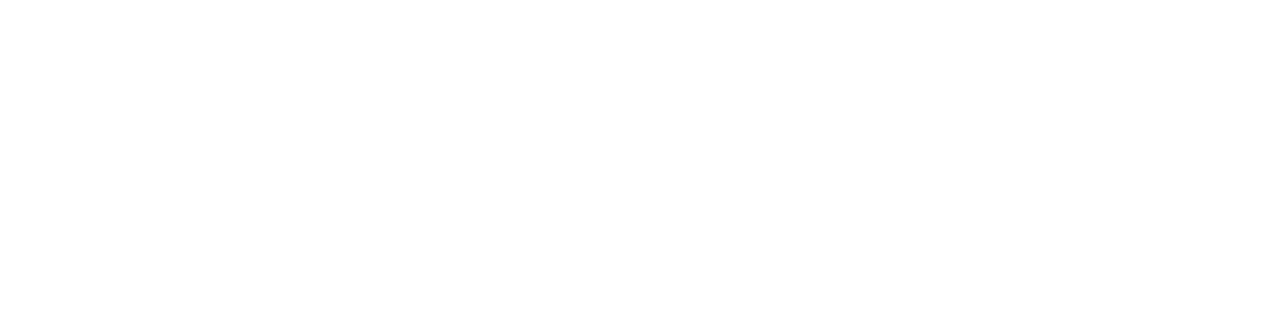
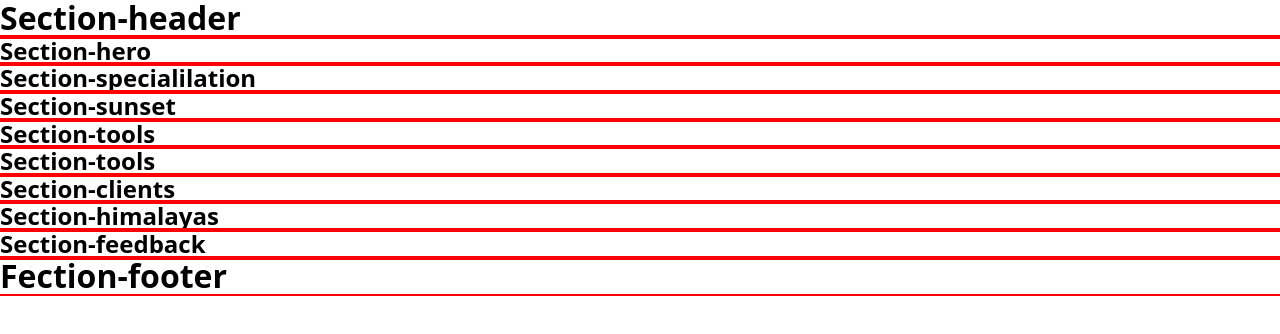
Before and after one commit to Dev3773/a-studio, a plain HTML site: page index.html in a window 1280 px wide. Drawn offline with nearby package versions, Linux system fonts and the light colour scheme.

Commit message:
added scss partshals

```diff
--- a/index.html
+++ b/index.html
@@ -19,16 +19,66 @@
 
 <body>
   <!-- Header section -->
-  <header>
-    <!-- logo -->
+  <header class="section header">
+    <div class="container">
+      <h1>Section-header</h1>
+      <!-- logo -->
 
-    <!-- Navigation -->
-    <nav>
+      <!-- Navigation -->
+      <nav>
 
-    </nav>
+      </nav>
+    </div>
   </header>
-  <main></main>
-  <footer></footer>
+
+  <main>
+    <section class="section hero">
+      <div class="container">
+        <h1>Section-hero</h1>
+      </div>
+
+    </section>
+    <section class="section specialilation">
+      <div class="container">
+        <h1>Section-specialilation</h1>
+      </div>
+    </section>
+    <section class="section sunset">
+      <div class="container">
+        <h1>Section-sunset</h1>
+      </div>
+    </section>
+    <section class="section tools">
+      <div class="container">
+        <h1>Section-tools</h1>
+      </div>
+    </section>
+    <section class="section leafs">
+      <div class="container">
+        <h1>Section-tools</h1>
+      </div>
+    </section>
+    <section class="section clients">
+      <div class="container">
+        <h1>Section-clients</h1>
+      </div>
+    </section>
+    <section class="section himalayas">
+      <div class="container">
+        <h1>Section-himalayas</h1>
+      </div>
+    </section>
+    <section class="section feedback">
+      <div class="container">
+        <h1>Section-feedback</h1>
+      </div>
+    </section>
+  </main>
+  <footer class="section footer">
+    <div class="container">
+      <h1>Fection-footer</h1>
+    </div>
+  </footer>
 
   <script src="./js/script.js" type="module"></script>
 
--- a/sass/components/_container.scss
+++ b/sass/components/_container.scss
@@ -1,10 +1,9 @@
 .container {
-  width: 100%;
-  padding-left: 15px;
-  padding-right: 15px;
+  max-width: 87.5rem;
   margin-left: auto;
   margin-right: auto;
 
+  outline: 2px solid blue;
   // @media screen and (min-width: 480px) {
   //   max-width: 480px;
   // }
--- a/sass/components/_section.scss
+++ b/sass/components/_section.scss
@@ -0,0 +1,3 @@
+.section {
+  outline: 2px solid red;
+}
--- a/sass/main.scss
+++ b/sass/main.scss
@@ -6,3 +6,11 @@
 @import './components/container';
 @import './layouts/header';
 @import './layouts/hero';
+@import './layouts/specialition';
+@import './layouts/sunset';
+@import './layouts/tools';
+@import './layouts/leafs';
+@import './layouts/clients';
+@import './layouts/himalayas';
+@import './layouts/feedback';
+@import './layouts/footer';
```
Also changed, not shown: css/main.css, css/main.min.css, 2 other files.
